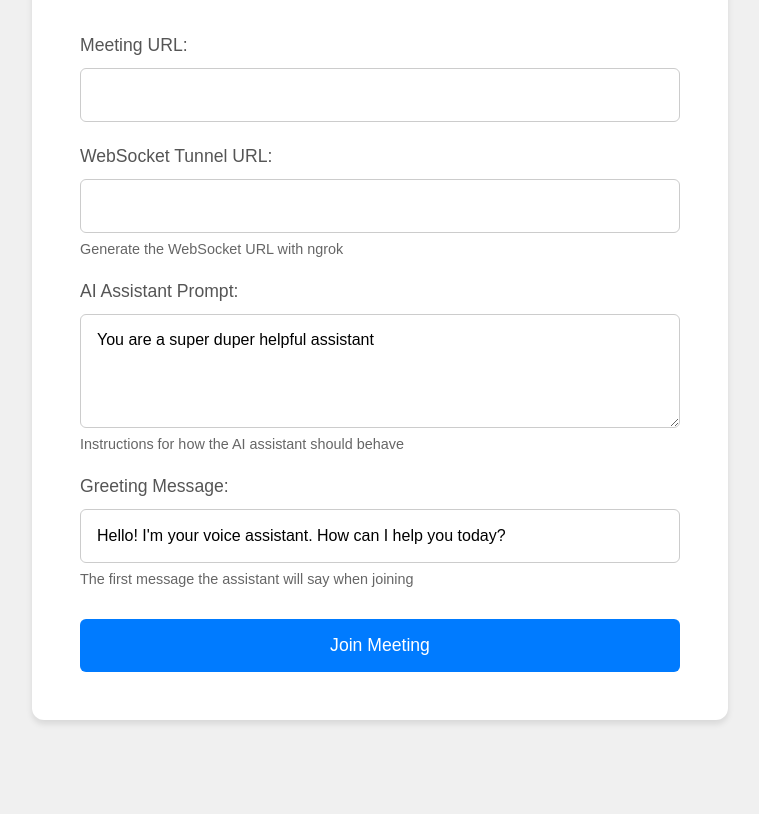
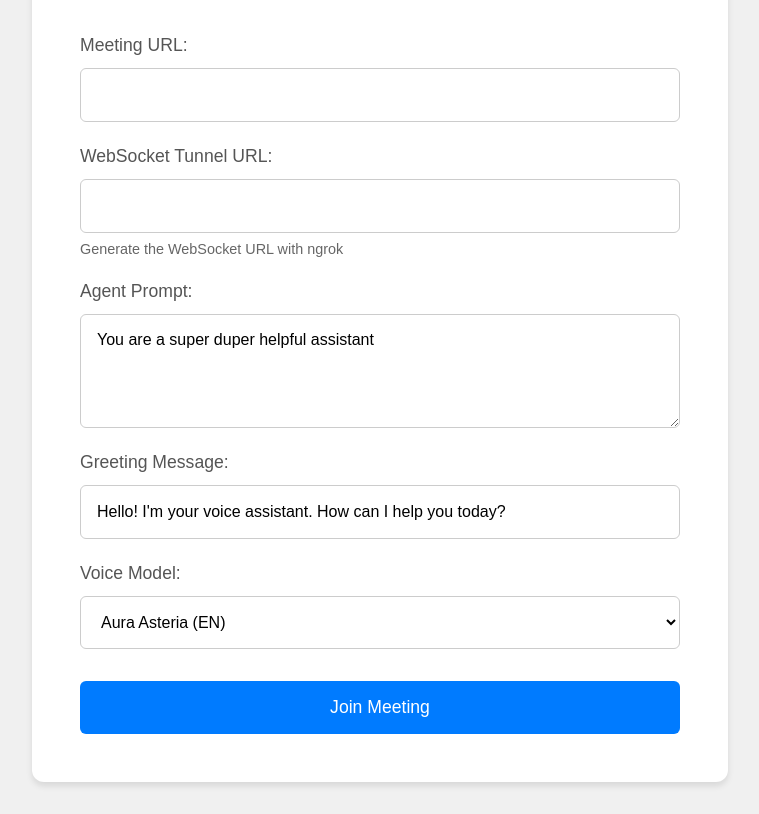
Before and after one commit to attendee-labs/voice-agent-example, a website: page public/index.html in a window 1280 px wide. Shown: the part 159-973 px from the top of the page, without its empty margins (260-1019 px from the left). Before the commit the page ends 911 px from the top, so only its background shows below. Drawn offline with Linux system fonts and the light colour scheme.

Commit message:
add voice selector

```diff
--- a/public/index.html
+++ b/public/index.html
@@ -48,6 +48,14 @@
             min-height: 20px;
             font-family: inherit;
         }
+        select {
+            padding: 1rem;
+            border: 1px solid #ccc;
+            border-radius: 6px;
+            font-size: 1rem;
+            font-family: inherit;
+            background-color: white;
+        }
         textarea {
             min-height: 80px;
             resize: vertical;
@@ -85,13 +93,78 @@
             <input type="text" id="wsUrl" name="wsUrl" required>
             <small>Generate the WebSocket URL with ngrok</small>
 
-            <label for="prompt">AI Assistant Prompt:</label>
+            <label for="prompt">Agent Prompt:</label>
             <textarea id="prompt" name="prompt" required>You are a super duper helpful assistant</textarea>
-            <small>Instructions for how the AI assistant should behave</small>
 
             <label for="greeting">Greeting Message:</label>
             <input type="text" id="greeting" name="greeting" value="Hello! I'm your voice assistant. How can I help you today?" required>
-            <small>The first message the assistant will say when joining</small>
+
+            <label for="model">Voice Model:</label>
+            <select id="model" name="model" required>
+                <option value="aura-asteria-en">Aura Asteria (EN)</option>
+                <option value="aura-luna-en">Aura Luna (EN)</option>
+                <option value="aura-stella-en">Aura Stella (EN)</option>
+                <option value="aura-athena-en">Aura Athena (EN)</option>
+                <option value="aura-hera-en">Aura Hera (EN)</option>
+                <option value="aura-orion-en">Aura Orion (EN)</option>
+                <option value="aura-arcas-en">Aura Arcas (EN)</option>
+                <option value="aura-perseus-en">Aura Perseus (EN)</option>
+                <option value="aura-angus-en">Aura Angus (EN)</option>
+                <option value="aura-orpheus-en">Aura Orpheus (EN)</option>
+                <option value="aura-helios-en">Aura Helios (EN)</option>
+                <option value="aura-zeus-en">Aura Zeus (EN)</option>
+                <option value="aura-2-amalthea-en">Aura 2 Amalthea (EN)</option>
+                <option value="aura-2-andromeda-en">Aura 2 Andromeda (EN)</option>
+                <option value="aura-2-apollo-en">Aura 2 Apollo (EN)</option>
+                <option value="aura-2-arcas-en">Aura 2 Arcas (EN)</option>
+                <option value="aura-2-aries-en">Aura 2 Aries (EN)</option>
+                <option value="aura-2-asteria-en">Aura 2 Asteria (EN)</option>
+                <option value="aura-2-athena-en">Aura 2 Athena (EN)</option>
+                <option value="aura-2-atlas-en">Aura 2 Atlas (EN)</option>
+                <option value="aura-2-aurora-en">Aura 2 Aurora (EN)</option>
+                <option value="aura-2-callista-en">Aura 2 Callista (EN)</option>
+                <option value="aura-2-cordelia-en">Aura 2 Cordelia (EN)</option>
+                <option value="aura-2-cora-en">Aura 2 Cora (EN)</option>
+                <option value="aura-2-delia-en">Aura 2 Delia (EN)</option>
+                <option value="aura-2-draco-en">Aura 2 Draco (EN)</option>
+                <option value="aura-2-electra-en">Aura 2 Electra (EN)</option>
+                <option value="aura-2-harmonia-en">Aura 2 Harmonia (EN)</option>
+                <option value="aura-2-helena-en">Aura 2 Helena (EN)</option>
+                <option value="aura-2-hera-en">Aura 2 Hera (EN)</option>
+                <option value="aura-2-hermes-en">Aura 2 Hermes (EN)</option>
+                <option value="aura-2-hyperion-en">Aura 2 Hyperion (EN)</option>
+                <option value="aura-2-iris-en">Aura 2 Iris (EN)</option>
+                <option value="aura-2-janus-en">Aura 2 Janus (EN)</option>
+                <option value="aura-2-juno-en">Aura 2 Juno (EN)</option>
+                <option value="aura-2-jupiter-en">Aura 2 Jupiter (EN)</option>
+                <option value="aura-2-luna-en">Aura 2 Luna (EN)</option>
+                <option value="aura-2-mars-en">Aura 2 Mars (EN)</option>
+                <option value="aura-2-minerva-en">Aura 2 Minerva (EN)</option>
+                <option value="aura-2-neptune-en">Aura 2 Neptune (EN)</option>
+                <option value="aura-2-odysseus-en">Aura 2 Odysseus (EN)</option>
+                <option value="aura-2-ophelia-en">Aura 2 Ophelia (EN)</option>
+                <option value="aura-2-orion-en">Aura 2 Orion (EN)</option>
+                <option value="aura-2-orpheus-en">Aura 2 Orpheus (EN)</option>
+                <option value="aura-2-pandora-en">Aura 2 Pandora (EN)</option>
+                <option value="aura-2-phoebe-en">Aura 2 Phoebe (EN)</option>
+                <option value="aura-2-pluto-en">Aura 2 Pluto (EN)</option>
+                <option value="aura-2-saturn-en">Aura 2 Saturn (EN)</option>
+                <option value="aura-2-selene-en">Aura 2 Selene (EN)</option>
+                <option value="aura-2-thalia-en">Aura 2 Thalia (EN)</option>
+                <option value="aura-2-theia-en">Aura 2 Theia (EN)</option>
+                <option value="aura-2-vesta-en">Aura 2 Vesta (EN)</option>
+                <option value="aura-2-zeus-en">Aura 2 Zeus (EN)</option>
+                <option value="aura-2-sirio-es">Aura 2 Sirio (ES)</option>
+                <option value="aura-2-nestor-es">Aura 2 Nestor (ES)</option>
+                <option value="aura-2-carina-es">Aura 2 Carina (ES)</option>
+                <option value="aura-2-celeste-es">Aura 2 Celeste (ES)</option>
+                <option value="aura-2-alvaro-es">Aura 2 Alvaro (ES)</option>
+                <option value="aura-2-diana-es">Aura 2 Diana (ES)</option>
+                <option value="aura-2-aquila-es">Aura 2 Aquila (ES)</option>
+                <option value="aura-2-selena-es">Aura 2 Selena (ES)</option>
+                <option value="aura-2-estrella-es">Aura 2 Estrella (ES)</option>
+                <option value="aura-2-javier-es">Aura 2 Javier (ES)</option>
+            </select>
 
             <button type="submit">Join Meeting</button>
         </form>
```
Also changed, not shown: index.js (+7 -5 lines).
